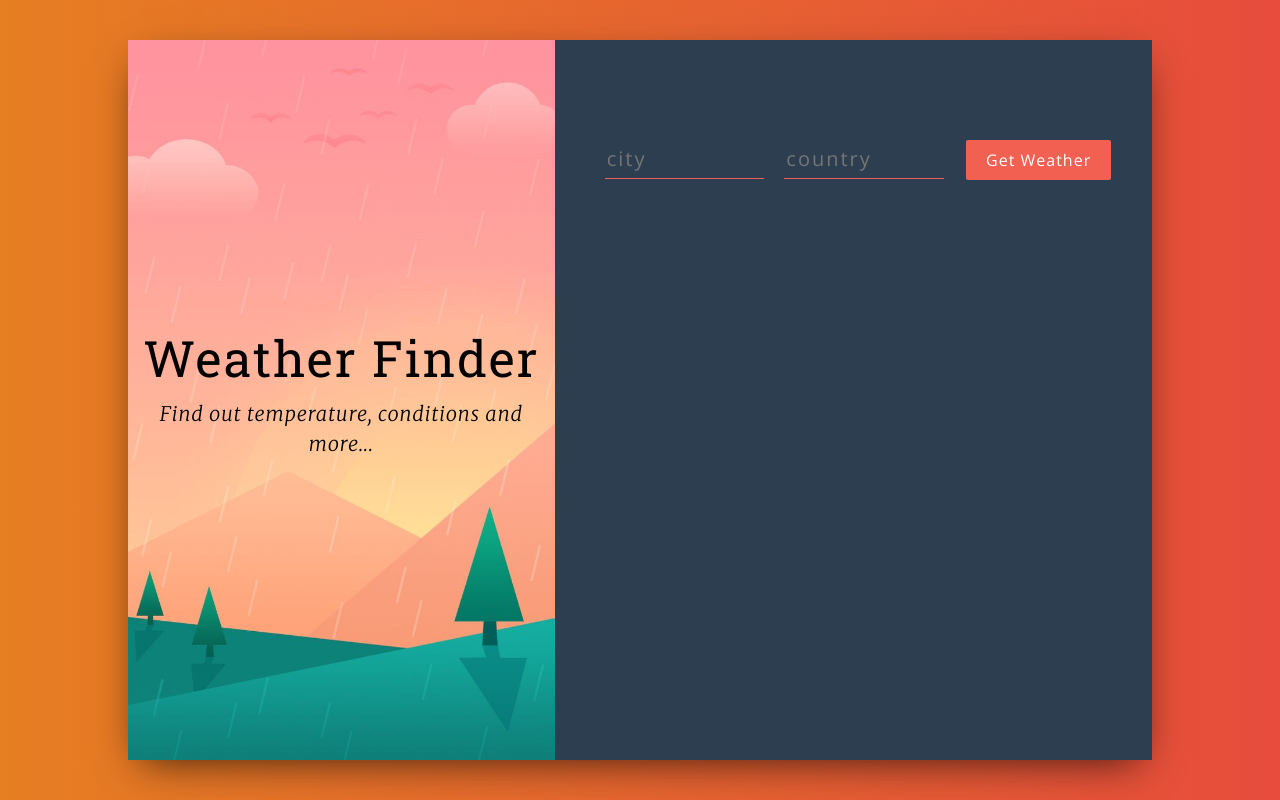
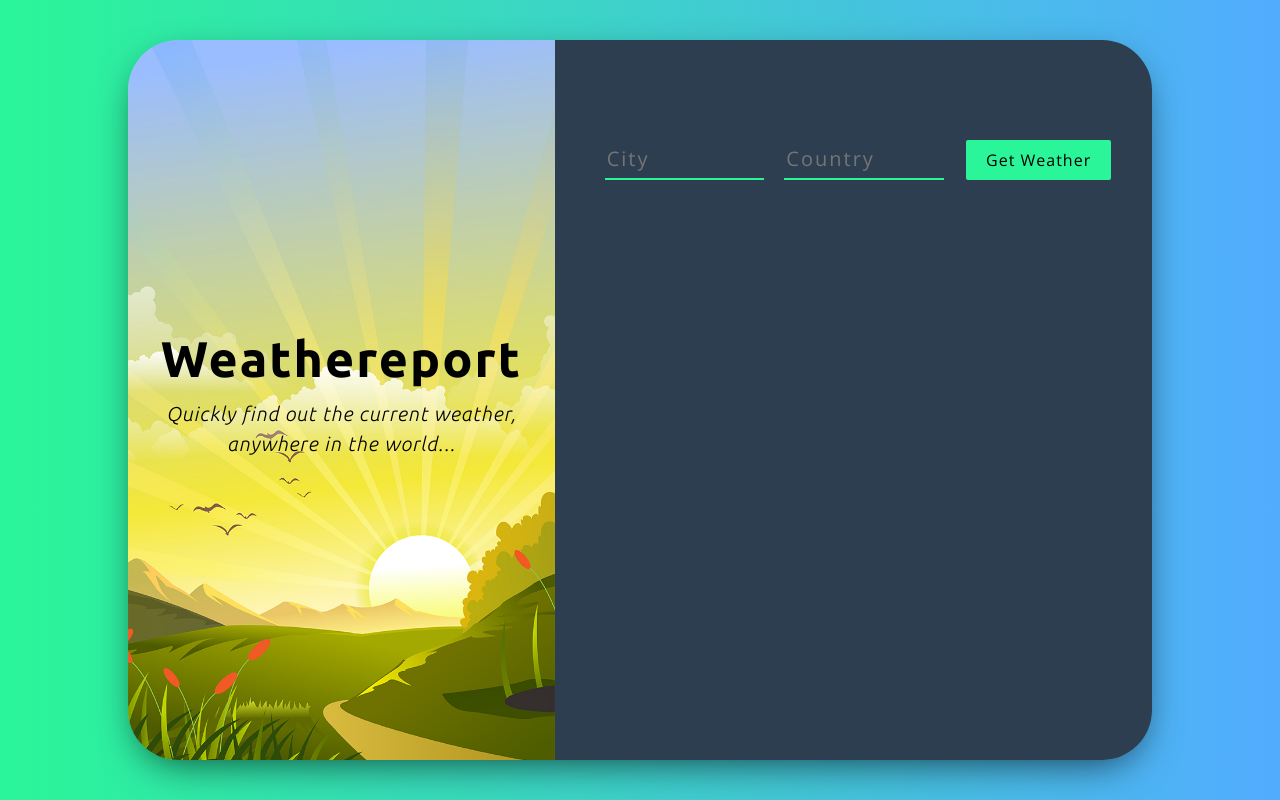
Before and after one commit to Bear27kuma/weather-app, a React (Create React App) app: page / in a window 1280 px wide. Built offline with nearby package versions, Linux system fonts and the light colour scheme.

Commit message:
Add weather icon

```diff
--- a/src/App.css
+++ b/src/App.css
@@ -1,11 +1,11 @@
-@import url('https://fonts.googleapis.com/css?family=Merriweather:100,200,300,300i,400,400i,700|Open+Sans:300,400|Roboto+Slab:400,700&display=swap');
+@import url('https://fonts.googleapis.com/css?family=Open+Sans:300,400|Ubuntu:300i,400,700&display=swap');
 
 body {
   font-family: "Open Sans", serif;
 }
 
 .wrapper {
-  background: linear-gradient(to right, #e67e22, #e74c3c);
+  background: linear-gradient(to right, #2AF598, #52ACFF);
   height: 100vh;
   display: flex;
   justify-content: center;
@@ -14,12 +14,12 @@ body {
 
 .main {
   height: 90vh;
-  /* background: transparent; */
   width: 80%;
   margin: 0;
 }
 
 .container {
+  border-radius: 50px;
   box-shadow: 0px 13px 40px -13px rgba(0, 0, 0, .75);
 }
 
@@ -32,22 +32,26 @@ body {
   justify-content: center;
   text-align: center;
   color: #000;
+  border-top-left-radius: 50px;
+  border-bottom-left-radius: 50px;
+  overflow: hidden;
 }
 
-.title-container__title {
+.title-container-title {
   font-size: 50px;
   letter-spacing: 2px;
   line-height: 1.3;
-  font-family: 'Roboto Slab', serif;
+  font-weight: 700;
+  font-family: 'Ubuntu', serif;
 }
 
-.title-container__subtitle {
+.title-container-subtitle {
   font-style: italic;
   font-size: 20px;
   font-weight: 100;
   letter-spacing: 1px;
   line-height: 1.5;
-  font-family: 'Merriweather', serif;
+  font-family: 'Ubuntu', serif;
 }
 
 .form-container {
@@ -55,12 +59,15 @@ body {
   height: 90vh;
   padding-top: 100px;
   padding-left: 50px;
+  border-top-right-radius: 50px;
+  border-bottom-right-radius: 50px;
+  overflow: hidden;
 }
 
 input[type="text"] {
   background-color: transparent;
   border: 0;
-  border-bottom: solid 1px #f16051;
+  border-bottom: solid 2px #2AF598;
   width: 30%;
   padding-bottom: 4px;
   color: #fff !important;
@@ -69,15 +76,8 @@ input[type="text"] {
   margin-bottom: 30px;
   margin-right: 20px;
   font-size: 20px;
-}
-
-input[type="text"] {
+  transition: 650ms;
   outline: none;
-}
-
-input:-webkit-autofill {
-  -webkit-box-shadow: 0 0 0 30px #2c3e50 inset;
-  -webkit-text-fill-color: #fff !important;
 }
 
 button {
@@ -88,39 +88,53 @@ button {
   font-weight: lighter;
   letter-spacing: 1px;
   cursor: pointer;
-  background-color: #f16051;
-  color: #fff;
+  background-color: #2AF598;
+  color: #000;
   font-weight: 100;
+  transition: background-color 650ms;
+}
+
+button:hover {
+  background-color: #3ed1cc;
 }
 
 button:active {
   outline: none;
 }
 
-.weather__info {
+.weather-info {
   width: 60%;
   font-size: 20px;
   font-weight: 200;
   letter-spacing: 2px;
 }
 
-.weather__key {
-  color: #f16051;
+.weather-key {
+  color: #2AF598;
   border-bottom: solid 2px rgba(255, 255, 255, .06);
-  padding: 20px 0 20px 0;
+  padding: 25px 0 25px 0;
+  margin: 0;
   font-weight: 400;
 }
 
-.weather__key:last-child {
+.weather-key:nth-of-type(2) {
+  padding: 0;
+}
+
+.weather-icon {
+  margin-left: 30px;
+}
+
+.weather-key:last-child {
   border: 0;
 }
 
-.weather__value {
+.weather-value {
   color: #fff;
   font-weight: 200;
 }
 
-.weather__error {
+.weather-error {
   color: #f16051;
   font-size: 20px;
   letter-spacing: 1px;
--- a/src/App.js
+++ b/src/App.js
@@ -8,11 +8,13 @@ const API_KEY = "6051da97b1c1968c8cfe8dbf5d7f91d3";
 
 class App extends React.Component {
   state = {
-    temperature: undefined,
     city: undefined,
     country: undefined,
+    description: undefined,
+    icon: undefined,
+    temperature: undefined,
     humidity: undefined,
-    description: undefined,
+    speed: undefined,
     error: undefined
   }
   getWeather = async (e) => {
@@ -21,24 +23,28 @@ class App extends React.Component {
     const country = e.target.elements.country.value;
     const api_call = await fetch(`http://api.openweathermap.org/data/2.5/weather?q=${city},${country}&APPID=${API_KEY}&units=metric`);
     const data = await api_call.json();
+    const iconcode = data.weather[0].icon;
+    const iconUrl = `http://openweathermap.org/img/wn/${iconcode}@2x.png`;
     if (city && country) {
       this.setState({
-        temperature: data.main.temp,
         city: data.name,
         country: data.sys.country,
+        description: data.weather[0].description,
+        icon: iconUrl,
+        temperature: data.main.temp,
         humidity: data.main.humidity,
-        description: data.weather[0].description,
-        // icon: data.weather[0].icon,
+        speed: data.wind.speed,
         error: ""
       });
     } else {
       this.setState({
-        temperature: undefined,
         city: undefined,
         country: undefined,
+        description: undefined,
+        icon: undefined,
+        temperature: undefined,
         humidity: undefined,
-        description: undefined,
-        // icon: undefined,
+        speed: undefined,
         error: "Please enter the value."
       });
     }
@@ -57,12 +63,13 @@ class App extends React.Component {
                 <div className="col-7 form-container">
                   <Form getWeather={this.getWeather} />
                   <Weather
-                    temperature={this.state.temperature}
                     city={this.state.city}
                     country={this.state.country}
+                    description={this.state.description}
+                    icon={this.state.icon}
+                    temperature={this.state.temperature}
                     humidity={this.state.humidity}
-                    description={this.state.description}
-                    // icon={this.state.icon}
+                    speed={this.state.speed}
                     error={this.state.error}
                   />
                 </div>
--- a/src/components/Form.js
+++ b/src/components/Form.js
@@ -2,8 +2,8 @@ import React from "react";
 
 const Form = props => (
   <form onSubmit={props.getWeather}>
-    <input type="text" name="city" placeholder="city" />
-    <input type="text" name="country" placeholder="country" />
+    <input type="text" name="city" placeholder="City" />
+    <input type="text" name="country" placeholder="Country" />
     <button>Get Weather</button>
   </form>
 );
--- a/src/components/Titles.js
+++ b/src/components/Titles.js
@@ -2,9 +2,9 @@ import React from "react";
 
 const Titles = () => (
   <div>
-    <h1 className="title-container__title">Weather Finder</h1>
-    <p className="title-container__subtitle">
-      Find out temperature, conditions and more...
+    <h1 className="title-container-title">Weathereport</h1>
+    <p className="title-container-subtitle">
+      Quickly find out the current weather, anywhere in the world...
     </p>
   </div>
 );
--- a/src/components/Weather.js
+++ b/src/components/Weather.js
@@ -1,33 +1,48 @@
 import React from "react";
 
 const Weather = props => (
-  <div className="weather__info">
+  <div className="weather-info">
     {props.city && props.country && (
-      <p className="weather__key">
+      <p className="weather-key">
         Location:
-        <span className="weather__value">  {props.city}, {props.country}</span>
+        <span className="weather-value">
+          {" "}
+          {props.city}, {props.country}
+        </span>
+      </p>
+    )}
+    {props.icon && (
+      <p className="weather-key">
+        Icon:
+        <img src={props.icon} className="weather-icon"></img>
+      </p>
+    )}
+    {props.description && (
+      <p className="weather-key">
+        Conditions:
+        <span className="weather-value"> {props.description}</span>
       </p>
     )}
     {props.temperature && (
-      <p className="weather__key">
+      <p className="weather-key">
         Temperature:
-        <span className="weather__value">  {props.temperature}</span>
+        <span className="weather-value"> {props.temperature} °C</span>
       </p>
     )}
     {props.humidity && (
-      <p className="weather__key">
+      <p className="weather-key">
         Humidity:
-        <span className="weather__value">  {props.humidity}</span>
+        <span className="weather-value"> {props.humidity} %</span>
       </p>
     )}
-    {props.description && (
-      <p className="weather__key">
-        Conditions:
-        <span className="weather__value">  {props.description}</span>
+    {props.speed && (
+      <p className="weather-key">
+        Wind Speed:
+        <span className="weather-value"> {props.speed} m/s</span>
       </p>
     )}
     {/* Icon: {this.props.icon} */}
-    {props.error && <p className="weather__error">{props.error}</p>}
+    {props.error && <p className="weather-error">{props.error}</p>}
   </div>
 );
 
```
Also changed, not shown: src/img/bg.jpg, 1 other file (tests, documents, lock files or other folders).
